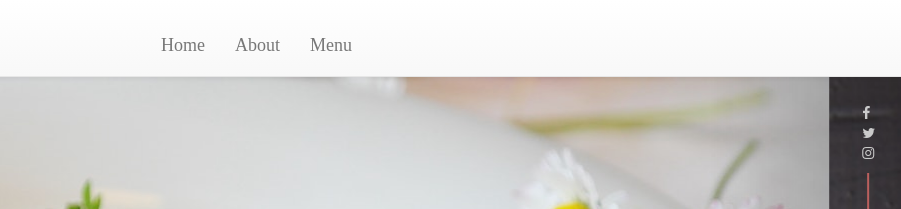
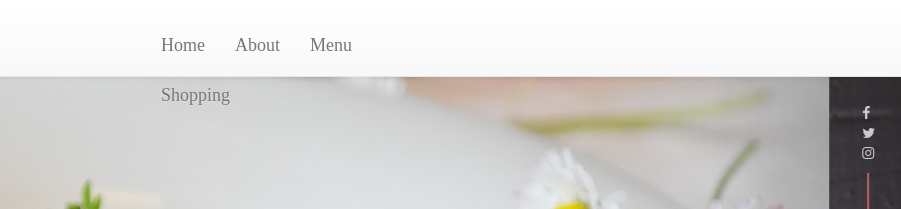
Before and after one commit to YA-AI/YA-AI.github.io, a plain HTML site: page index.html in a window 1280 px wide. Shown: the top 209 px of the page, 379-1280 px from the left. Drawn offline with nearby package versions, Linux system fonts and the light colour scheme.

Commit message:
change the menu

```diff
--- a/index.html
+++ b/index.html
@@ -33,6 +33,7 @@
 			      <li><a href="index.html">Home</a></li>
 			      <li><a href="About.html">About</a></li>
 			      <li><a href="Menu.html">Menu</a></li>
+                  <li><a href="#">Shopping</a></li>
 		        </ul>
 
 		  </div>
```
